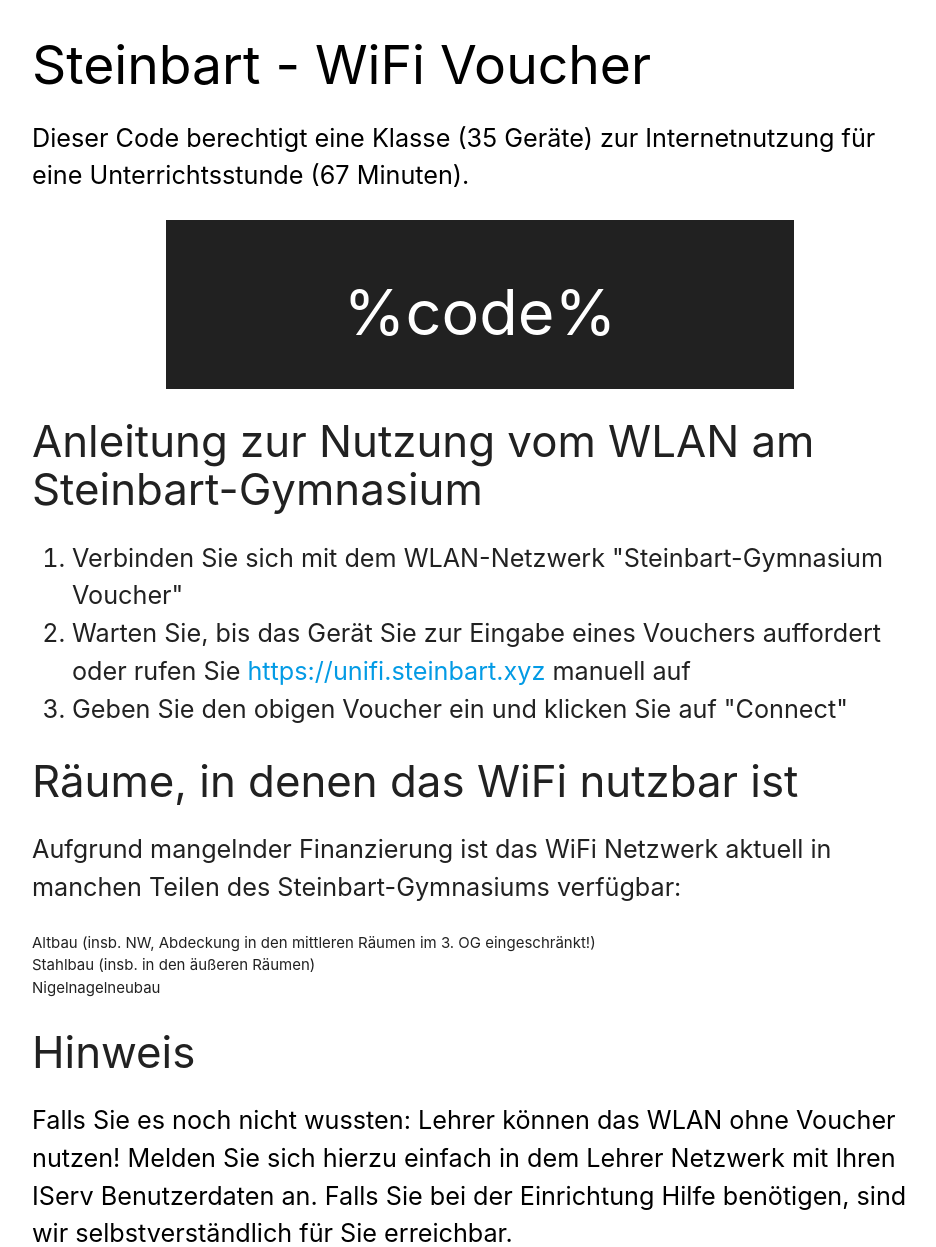
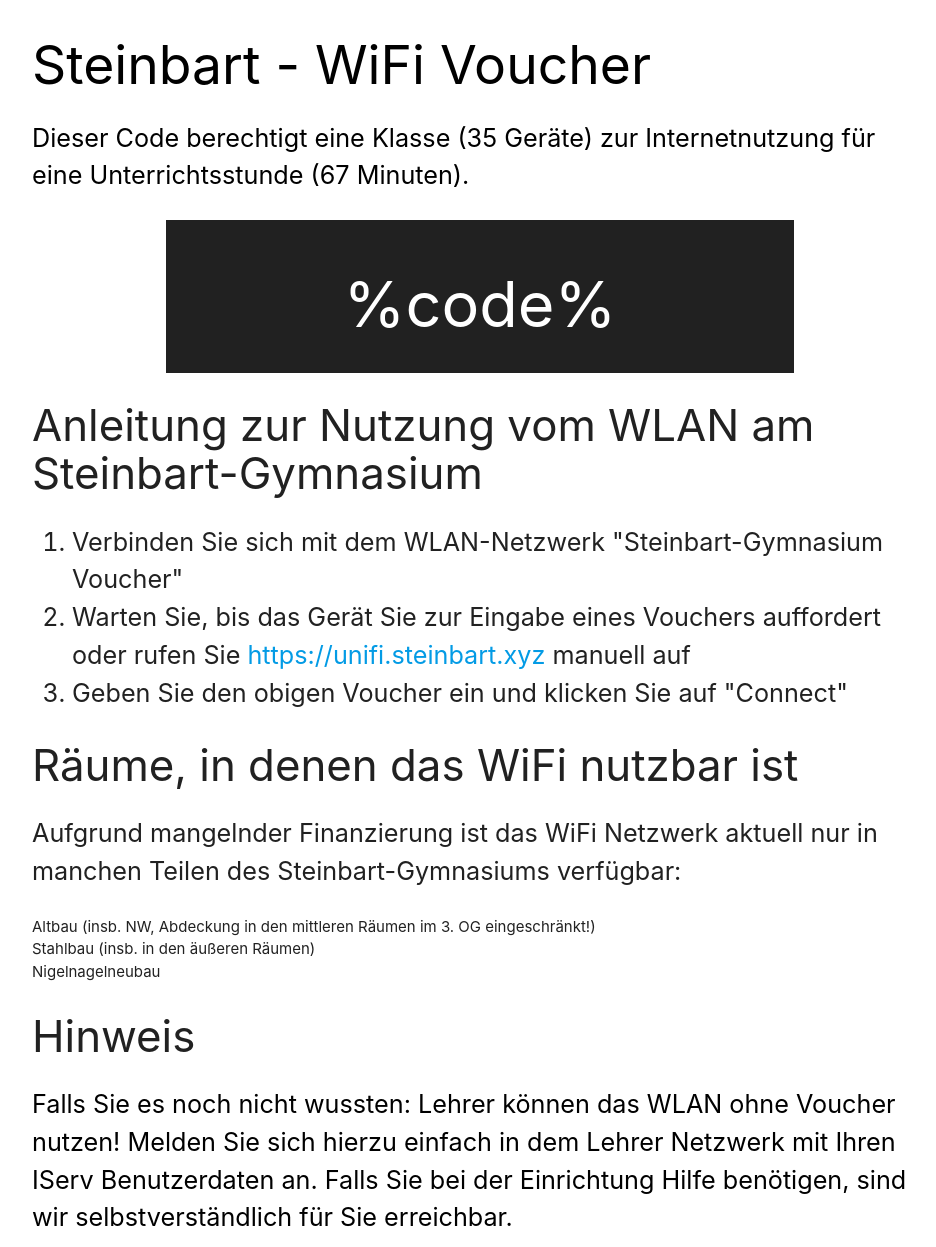
Before and after one commit to steinbart/voucherpi, a Python web app: template templates/voucher.html in a window 1280 px wide. Shown: the top 1247 px of the page, without its empty margins (160-1096 px from the left). Run offline with Jinja, Linux system fonts and the light colour scheme; the template is opened without the code that fills it, so the values that code supplies are empty.

Commit message:
fix: typo gp

```diff
--- a/templates/voucher.html
+++ b/templates/voucher.html
@@ -31,7 +31,7 @@
         <h2 class="black-text">Steinbart - WiFi Voucher</h2>
         <p class="black-text flow-text">Dieser Code berechtigt eine Klasse (35 Geräte) zur Internetnutzung für eine
             Unterrichtsstunde (67 Minuten).</p>
-        <div class="container grey darken-4" style="padding: 2vh;">
+        <div class="container grey darken-4" style="padding: 1vh;">
             <h1 class="white-text center">
                 %code%
             </h1>
@@ -45,7 +45,7 @@
             <li>Geben Sie den obigen Voucher ein und klicken Sie auf "Connect"</li>
         </ol>
         <h3>Räume, in denen das WiFi nutzbar ist</h3>
-        <p class="flow-text">Aufgrund mangelnder Finanzierung ist das WiFi Netzwerk aktuell in manchen Teilen des
+        <p class="flow-text">Aufgrund mangelnder Finanzierung ist das WiFi Netzwerk aktuell nur in manchen Teilen des
             Steinbart-Gymnasiums verfügbar:</p>
         <ul>
             <li>Altbau (insb. NW, Abdeckung in den mittleren Räumen im 3. OG eingeschränkt!)</li>
```
